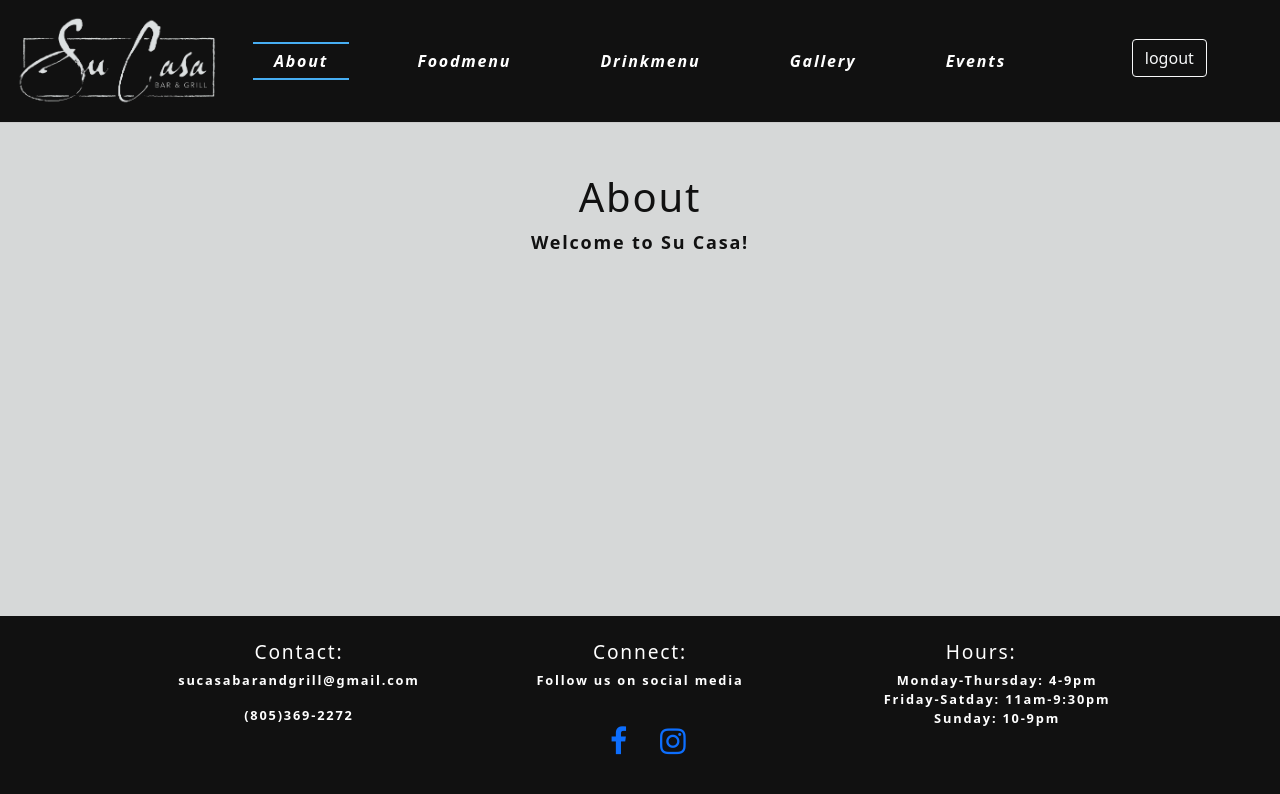
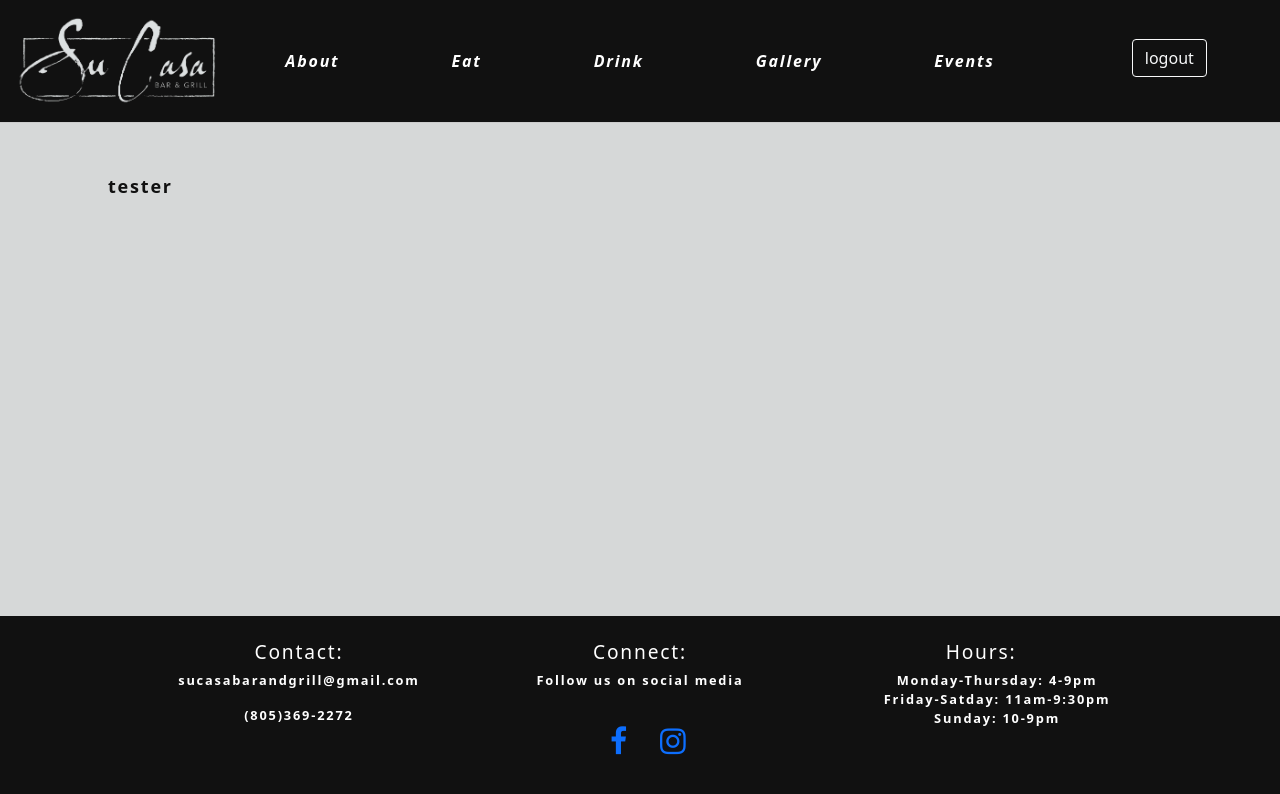
Before and after one commit to amirb97/Sucasa-React-SPA, a React (Create React App) app in the folder client/: page / in a window 1280 px wide. Shown: the top 794 px of the page. Built offline with nearby package versions, Linux system fonts and the light colour scheme.

Commit message:
convert links to use Apollo and react Router for graphql urls

```diff
--- a/client/src/App.js
+++ b/client/src/App.js
@@ -1,49 +1,54 @@
-import React, { useState } from 'react';
+import React from 'react';
+import { BrowserRouter as Router, Route, Switch } from 'react-router-dom';
+import {
+  ApolloClient,
+  InMemoryCache,
+  ApolloProvider,
+  createHttpLink,
+} from '@apollo/client';
+import { setContext } from '@apollo/client/link/context';
+
 import Nav from './components/Nav';
+import Footer from './components/Footer';
+
 import About from './components/About';
 import Gallery from './components/Gallery';
-import Footer from './components/Footer';
+
+const httpLink = createHttpLink({
+  uri: '/graphql',
+});
+
+const authLink = setContext((_, { headers }) => {
+  const token = localStorage.getItem('id_token');
+  return {
+    headers: {
+      ...headers,
+      authorization: token ? `Bearer ${token}` : '',
+    },
+  };
+});
+
+const client = new ApolloClient({
+  link: authLink.concat(httpLink),
+  cache: new InMemoryCache(),
+});
 
 function App() {
-  const [categories] = useState([
-    {
-      name: 'about',
-      description: 'Welcome to Su Casa!'
-    },
-    {
-      name: 'foodmenu',
-      description: 'Our take on modern dishes that capture the latin flavor!\nInspired by dishes and tastes from not just Mexico, but all of South America!',
-    },
-    {
-      name: 'drinkmenu',
-      description: 'Drink Menu',
-    },
-    {
-      name: 'gallery',
-       description: 'Enjoy images of our food, drinks, and dining area!'
-    },
-    {
-      name: 'events',
-      description: ''
-    }
-  ]);
-
-  const [currentCategory, setCurrentCategory] = useState(categories[0]);
-
   return (
-    <div className='d-flex flex-column min-vh-100'>
-      <Nav
-        categories={categories}
-        setCurrentCategory={setCurrentCategory}
-        currentCategory={currentCategory}
-
-
-      ></Nav>
-      <main>
-            <Gallery currentCategory={currentCategory}></Gallery>
-      </main>
-      <Footer />
-    </div>
+    <ApolloProvider client={client}>
+      <Router>
+        <div className='d-flex flex-column min-vh-100'>
+          <Nav></Nav>
+            <main className='container'>
+              <Switch>
+                <Route exact path='/' component={About} />
+                <Route exact path='/gallery' component={Gallery} />
+              </Switch>
+            </main>
+          <Footer />
+        </div>
+      </Router>
+    </ApolloProvider>
   );
 }
 
--- a/client/src/components/About/index.js
+++ b/client/src/components/About/index.js
@@ -1,6 +1,8 @@
 function About() {
     return (
-        <div>test</div>
+        <div>
+            <p>tester</p>
+        </div>
     )
 }
 
--- a/client/src/components/Nav/index.js
+++ b/client/src/components/Nav/index.js
@@ -1,45 +1,42 @@
-import React, { useEffect } from 'react';
-import { capitalizeFirstLetter } from '../../utils/helpers';
+import React from 'react';
+import { Link } from 'react-router-dom';
 
-//<img src={require("../../assets/logo/logo.jpg").default} />
+import Auth  from '../../utils/auth';
 
-function Nav(props) {
-  const {
-    categories = [],
-    setCurrentCategory,
-    currentCategory
-
-  } = props;
-
-  useEffect(() => {
-    document.title = capitalizeFirstLetter(currentCategory.name);
-  }, [currentCategory]);
+const Nav = () => {
+  const logout = e => {
+    e.preventDefault();
+    Auth.logout();
+  }
 
   return (
     <header className="col-12 text-white">
       <div className="col-2 p-3">
-        <a href="/">
-        <img src={require("../../assets/logo/logo_transparent.png").default} className='logo'/>
-        </a>
+        <Link to="/">
+          <img src={require("../../assets/logo/logo_transparent.png").default} className='logo'/>
+        </Link>
       </div>
       <nav className='col-8 nav justify-content-around p-3'>
         <ul className='flex-row navbar-nav nav-fill w-100'>
-          {categories.map((category) => (
-            <li
-              className={`mx-4 nav-item ${
-                currentCategory.name === category.name && 'navActive'
-                }`}
-              key={category.name}
-            >
-              <span
-                onClick={() => {
-                  setCurrentCategory(category);
-                }}
-              >
-                {capitalizeFirstLetter(category.name)}
-              </span>
-            </li>
-          ))}
+          <li className="mx-4 nav-item">
+            <Link to='/'>About</Link>
+          </li>
+
+          <li className="mx-4 nav-item">
+            <Link to='/eat'>Eat</Link>
+          </li>
+
+          <li className="mx-4 nav-item">
+            <Link to='/drink'>Drink</Link>
+          </li>
+
+          <li className="mx-4 nav-item">
+            <Link to='/gallery'>Gallery</Link>
+          </li>
+
+          <li className="mx-4 nav-item">
+            <Link to='/events'>Events</Link>
+          </li>
         </ul>
       </nav>
       <div className='col-2 text-center'>
--- a/client/src/index.css
+++ b/client/src/index.css
@@ -43,7 +43,7 @@ header {
   background: var(--darker);
 }
 
-nav li {
+nav li a {
   cursor: pointer;
   font-style: italic;
   border-top: 2px solid var(--darker);
@@ -51,11 +51,15 @@ nav li {
   padding: 5px;
   transition: all 1s;
   font-size: 1rem;
+  text-decoration: none;
+  color: var(--light);
 }
 
-.nav li:hover {
+.nav li a:hover {
   border-top: 2px solid var(--primary);
   border-bottom: 2px solid var(--primary);
+  color: #ffffff;
+  text-decoration: none;
 }
 
 .logo {
```
